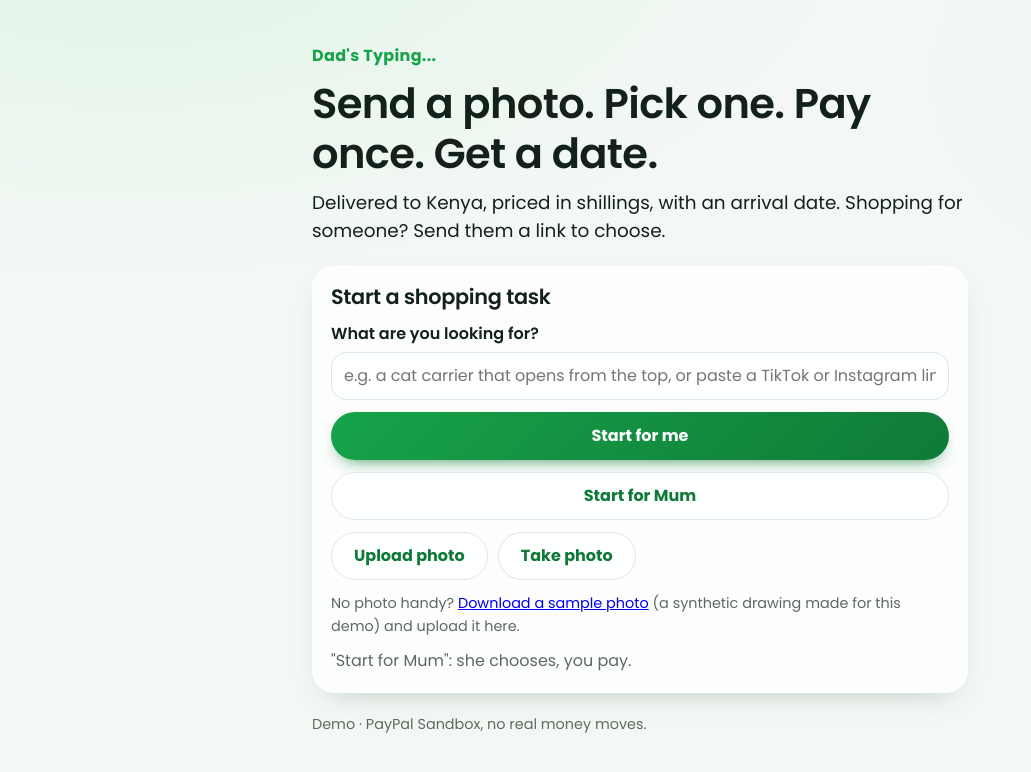
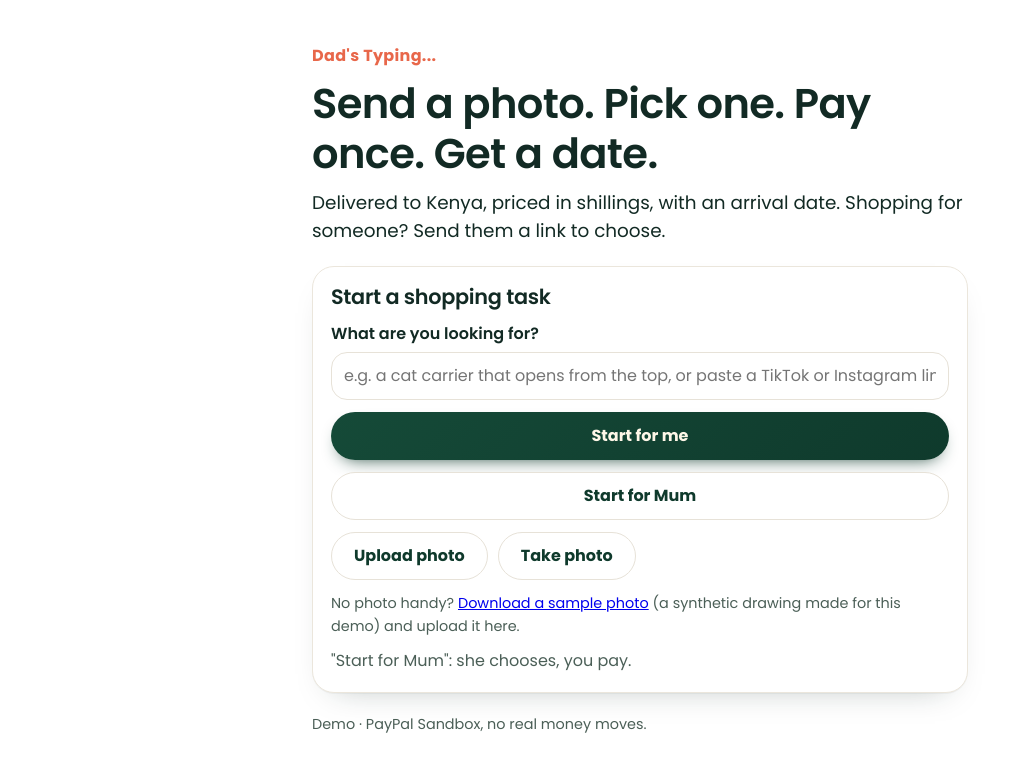
Before and after one commit to some-casual-coder/Dad-s-Typing, a Next.js app: page / in a window 1280 px wide. Shown: the top 772 px of the page, without its empty margins (0-1031 px from the left). Built offline with nearby package versions, Linux system fonts and the light colour scheme.

Commit message:
style(app): white page in the website's palette; progress steps read as a bar, not buttons

```diff
--- a/src/app/globals.css
+++ b/src/app/globals.css
@@ -1,26 +1,15 @@
 :root {
-  /* Soft mint glass: translucent cards over a light green wash, one green accent */
-  --bg: #f2f7f3; --wash: radial-gradient(1200px 600px at 10% -10%, #dff3e6 0%, transparent 60%), radial-gradient(900px 500px at 110% 10%, #e8f5ec 0%, transparent 55%), #f4f8f5;
-  --card: rgba(255, 255, 255, .72); --glass-line: rgba(255, 255, 255, .85);
-  --ink: #12211a; --muted: #5b6b62;
-  --line: #dbe7df; --accent: #17a34a; --accent-deep: #0f7a37; --accent-ink: #ffffff; --accent-2: #e6f4ea;
-  --ok: #137a3a; --ok-bg: #e2f5e9; --warn: #8a5a00; --warn-bg: #fdf3d8;
+  /* The website's palette: white page, deep green actions, cream soft fills, coral highlights */
+  --bg: #ffffff; --wash: #ffffff;
+  --card: #ffffff; --glass-line: #ebe6dc;
+  --ink: #122a24; --muted: #4b5f57;
+  --line: #e7e2d8; --accent: #154a38; --accent-deep: #0f3a2c; --accent-ink: #fff7e8; --accent-2: #fff7e8;
+  --coral: #e8674a;
+  --ok: #137a3a; --ok-bg: #e7f5ec; --warn: #8a5a00; --warn-bg: #fdf3d8;
   --bad: #b3261e; --bad-bg: #fde7e4; --focus: #1b5fd1;
-  --shadow: 0 1px 0 rgba(255,255,255,.9) inset, 0 12px 32px -18px rgba(16, 60, 34, .35);
-  --field: rgba(255, 255, 255, .7);
-  color-scheme: light dark;
-}
-@media (prefers-color-scheme: dark) {
-  :root {
-    --bg: #0e1612; --wash: radial-gradient(1200px 600px at 10% -10%, #123222 0%, transparent 60%), #0e1612;
-    --card: rgba(26, 38, 31, .72); --glass-line: rgba(255, 255, 255, .08);
-    --ink: #eaf3ed; --muted: #a9bbb0;
-    --line: #2a3b31; --accent: #34c46a; --accent-deep: #22a456; --accent-ink: #062113; --accent-2: #183324;
-    --ok: #7fdca0; --ok-bg: #163324; --warn: #f2c26b; --warn-bg: #3a2c10;
-    --bad: #ff9d92; --bad-bg: #3d1a17; --focus: #8db6ff;
-    --shadow: 0 12px 32px -18px rgba(0, 0, 0, .7);
-    --field: rgba(255, 255, 255, .06);
-  }
+  --shadow: 0 1px 0 rgba(18,42,36,.04), 0 14px 32px -22px rgba(18,42,36,.35);
+  --field: #ffffff;
+  color-scheme: light;
 }
 * { box-sizing: border-box; }
 html { -webkit-text-size-adjust: 100%; }
@@ -37,7 +26,7 @@ p { margin: 0; }
 .hero { display: grid; gap: 10px; padding-top: 12px; }
 .hero h1 { font-size: 2rem; }
 .lead { font-size: 1.15rem; }
-.eyebrow { color: var(--accent); font-weight: 700; letter-spacing: .02em; }
+.eyebrow { color: var(--coral); font-weight: 700; letter-spacing: .02em; }
 .stack { display: grid; gap: 12px; }
 .row { display: flex; flex-wrap: wrap; gap: 10px; }
 .muted { color: var(--muted); } .small { font-size: .9rem; }
@@ -78,8 +67,8 @@ p { margin: 0; }
   max-height: 22rem; overflow-y: auto; align-content: start;
 }
 .msg { padding: 10px 14px; border-radius: 18px 18px 18px 6px; background: var(--card); border: 1px solid var(--glass-line); max-width: 88%; box-shadow: var(--shadow); }
-.msg.user { justify-self: end; border-radius: 18px 18px 6px 18px; background: linear-gradient(135deg, #5fd38a, var(--accent)); color: #06240f; border: 0; }
-.msg.user .who { color: rgba(6,36,15,.7); }
+.msg.user { justify-self: end; border-radius: 18px 18px 6px 18px; background: var(--accent); color: var(--accent-ink); border: 0; }
+.msg.user .who { color: color-mix(in srgb, var(--accent-ink) 75%, transparent); }
 .who { font-size: .8rem; color: var(--muted); font-weight: 700; }
 .proposal { border: 2px dashed var(--accent); border-radius: 14px; padding: 12px; display: grid; gap: 10px; }
 .preview { display: grid; gap: 10px; }
@@ -116,7 +105,7 @@ details { min-width: 0; }
 /* Delivered-to-Kenya cards */
 .dcards { list-style: none; margin: 0; padding: 0; display: grid; gap: 12px; }
 .dcard { background: var(--card); border: 1px solid var(--glass-line); border-radius: 20px; padding: 14px; display: grid; gap: 8px; min-width: 0; box-shadow: var(--shadow); }
-.dcard.winner { border: 2px solid var(--accent); }
+.dcard.winner { border: 2px solid var(--accent); background: linear-gradient(var(--accent-2), #fff 40%); }
 .dcard .badge { justify-self: start; margin: 0; }
 .dcard-top { display: flex; gap: 12px; align-items: flex-start; min-width: 0; }
 .dcard-top img, .dcard .noimg { width: 84px; height: 84px; flex: none; border-radius: 16px; object-fit: contain; background: #fff; padding: 4px; }
@@ -136,10 +125,11 @@ details { min-width: 0; }
 .cands { list-style: none; margin: 0; padding: 0; display: grid; gap: 10px; }
 .cand { border: 1px solid var(--line); border-radius: 12px; padding: 10px; display: grid; gap: 6px; }
 .source + .source { border-top: 1px solid var(--line); padding-top: 12px; }
-.stepper { list-style: none; display: flex; gap: 6px; margin: 0; padding: 0; font-size: .85rem; font-weight: 700; }
-.stepper li { flex: 1; text-align: center; padding: 7px 0; border-radius: 999px; background: var(--card); border: 1px solid var(--glass-line); color: var(--muted); }
-.stepper li.done { color: var(--ok); }
-.stepper li.now { background: linear-gradient(135deg, var(--accent), var(--accent-deep)); color: var(--accent-ink); border: 0; }
+/* Progress, not buttons: a labelled bar per step, no fills or pointer */
+.stepper { list-style: none; display: flex; gap: 6px; margin: 0; padding: 0; font-size: .8rem; font-weight: 500; cursor: default; user-select: none; }
+.stepper li { flex: 1; text-align: left; padding: 0 0 8px; color: var(--muted); border-bottom: 3px solid var(--line); border-radius: 0; background: none; }
+.stepper li.done { color: var(--accent); border-bottom-color: color-mix(in srgb, var(--accent) 45%, white); }
+.stepper li.now { color: var(--accent); font-weight: 700; border-bottom-color: var(--accent); }
 .musthave { padding: 0 2px; }
 details.card > summary { cursor: pointer; min-height: 44px; display: flex; flex-wrap: wrap; align-items: center; gap: 6px; font-weight: 700; }
 .chatbar .last { font-weight: 400; color: var(--muted); font-size: .9rem; width: 100%; overflow: hidden; text-overflow: ellipsis; white-space: nowrap; }
```
